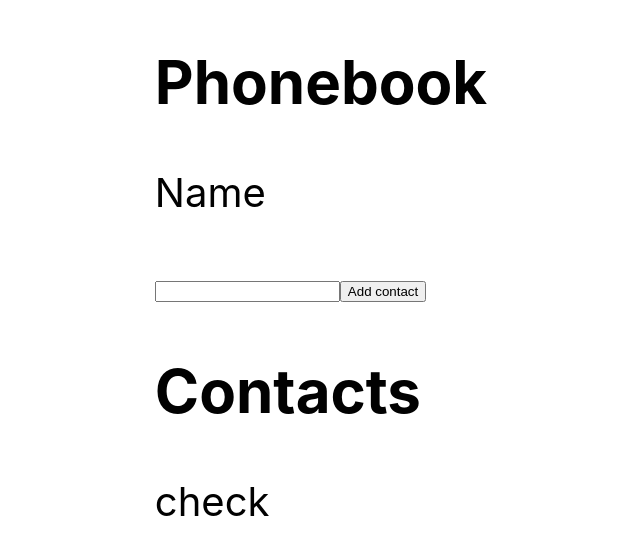
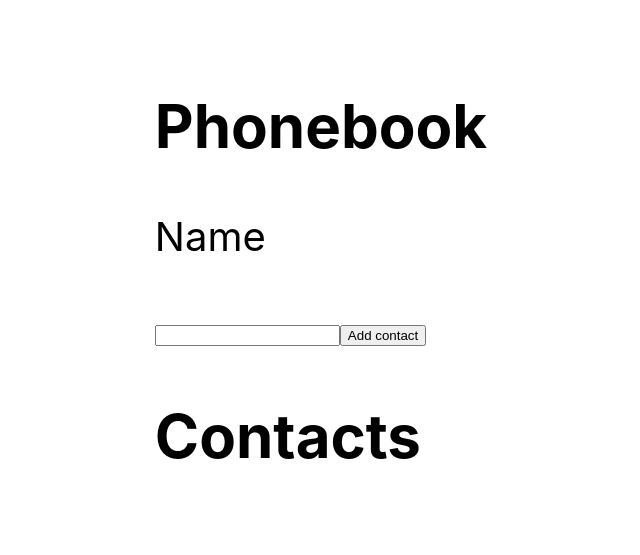
Before and after one commit to izaitseva/goit-react-hw-07-phonebook, a React (Create React App) app: page / in a window 1280 px wide. Shown: the part 119-674 px from the top of the page, without its empty margins (319-959 px from the left). Built offline with nearby package versions, Linux system fonts and the light colour scheme.

Commit message:
contacts.push

```diff
--- a/src/components/Phonebook.jsx
+++ b/src/components/Phonebook.jsx
@@ -11,18 +11,23 @@ export class Phonebook extends React.Component {
     nameInputId = nanoid();
 
     handleChange = e => {
-        const { name, value } = e.currentTarget;
+        const { value } = e.currentTarget;
 
-        this.setState({ [name]: value });
+        this.setState({ name: value });
     }
 
     handleSubmit = event => {
         event.preventDefault();
-        this.props.onSubmit(this.state.name);
+        const contacts = this.state.contacts;
 
-        this.setState(
-            (this.state.value)
-        )
+        contacts.push({
+            id: nanoid(),
+            name: this.state.name
+        });
+
+        this.setState({
+            contacts: contacts
+        })
     }
 
     reset = () => {
@@ -48,7 +53,11 @@ export class Phonebook extends React.Component {
                     <button type="submit">Add contact</button>
                 </form>
                 <h2>Contacts</h2>
-                <p onSubmit={this.handleSubmit}>check</p>
+                <ul>
+                    {
+                        this.state.contacts.map(el => (<li key={el.id}>{el.name}</li>))
+                    }
+                </ul>
             </div>
 
         )
```
